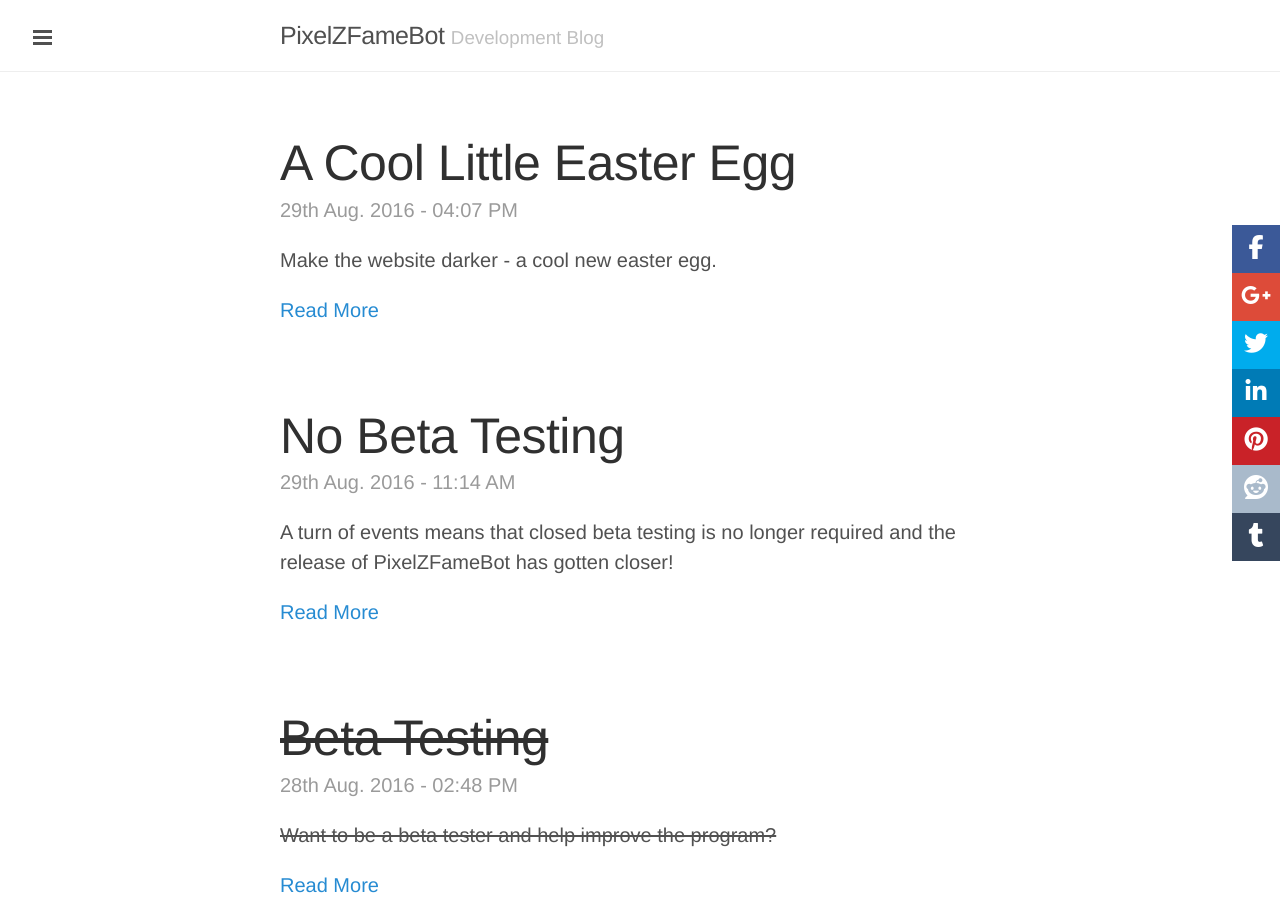
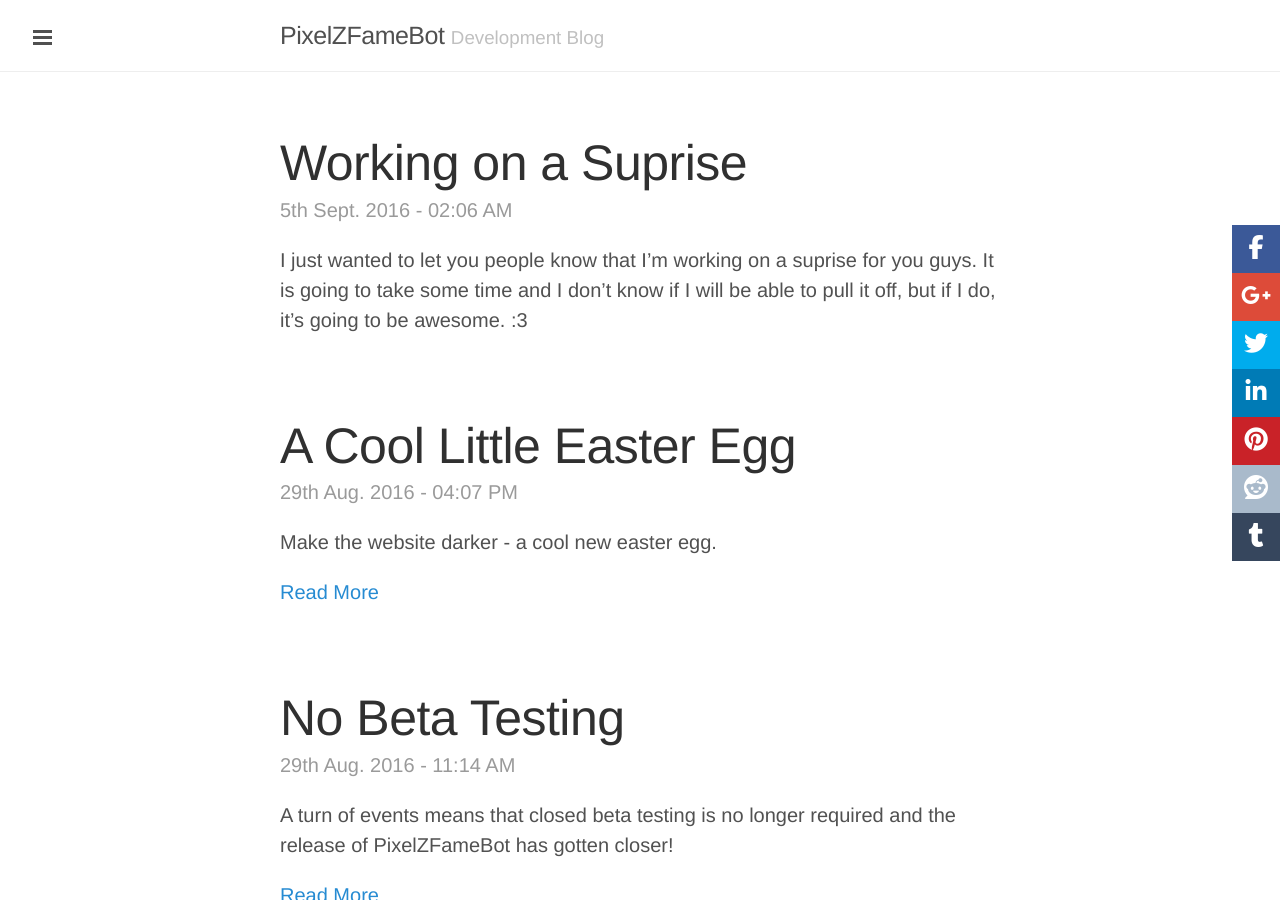
Before and after one commit to PixelZerg/PixelZFameBot, a Jekyll site: the page built from index.html, in a window 1280 px wide and 900 px high. Built offline with Jekyll 4.4.1, drawn with Linux system fonts in a browser that asks for light colours; nearby versions of some CDN libraries; the list of posts is cut into pages by our own code; comment, search, counter and statistics services are not loaded; some of the changed text lies outside the part shown.

Commit message:
Working on a suprise
:3

```diff
--- a/_config.yml
+++ b/_config.yml
@@ -21,9 +21,9 @@ author:
 paginate:         10
 
 # Custom vars
-version:          '0.0.2 Alpha'
+version:          '0.3.0 Alpha'
 
 url: https://pixelzerg.github.io/PixelZFameBotInfo
 domain: pixelzerg.github.io/PixelZFameBot
 
-releasenote: "Closed beta testing will begin in the near future."
+releasenote: "Still a while to go."
--- /dev/null
+++ b/_posts/2016-09-05-awhile.markdown
@@ -0,0 +1,7 @@
+---
+title: "Working on a Suprise"
+layout: post
+date: 2016-09-05 02:06:16
+---
+
+I just wanted to let you people know that I'm working on a suprise for you guys. It is going to take some time and I don't know if I will be able to pull it off, but if I do, it's going to be awesome. :3
```
